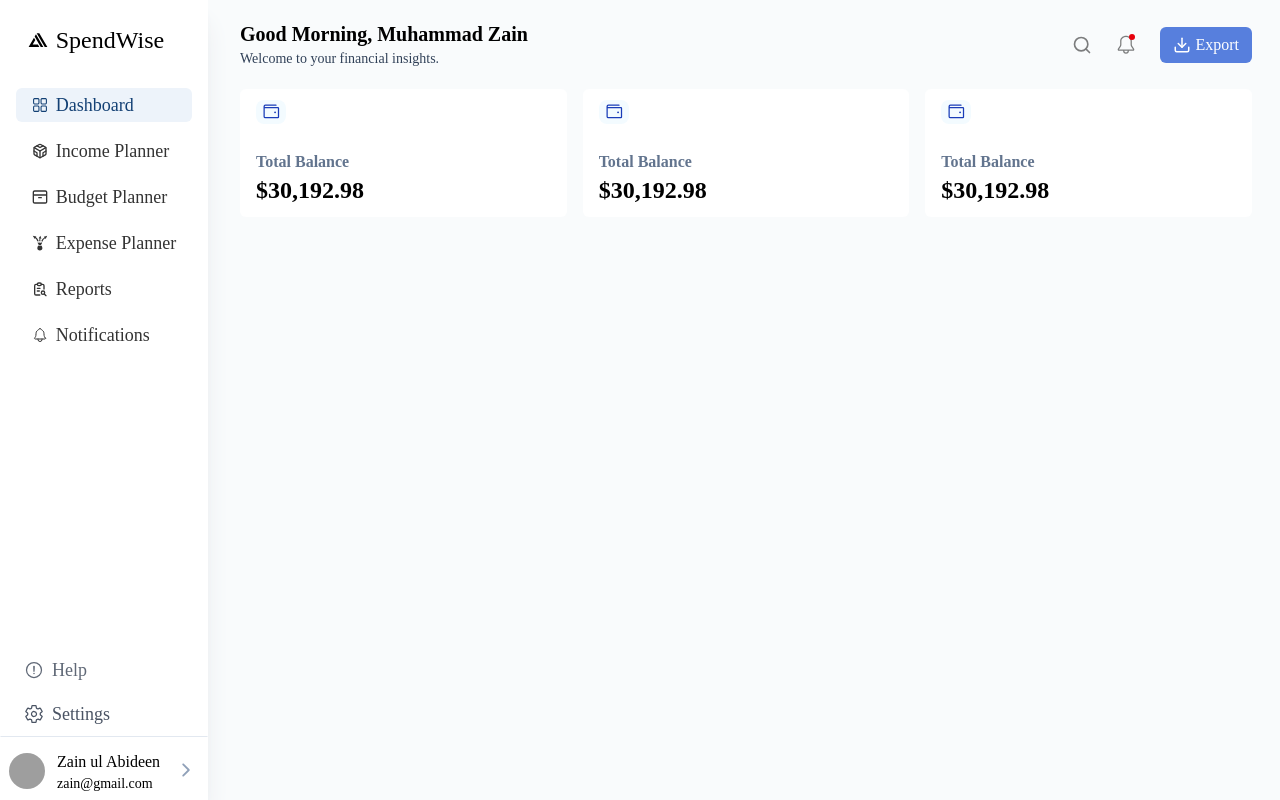
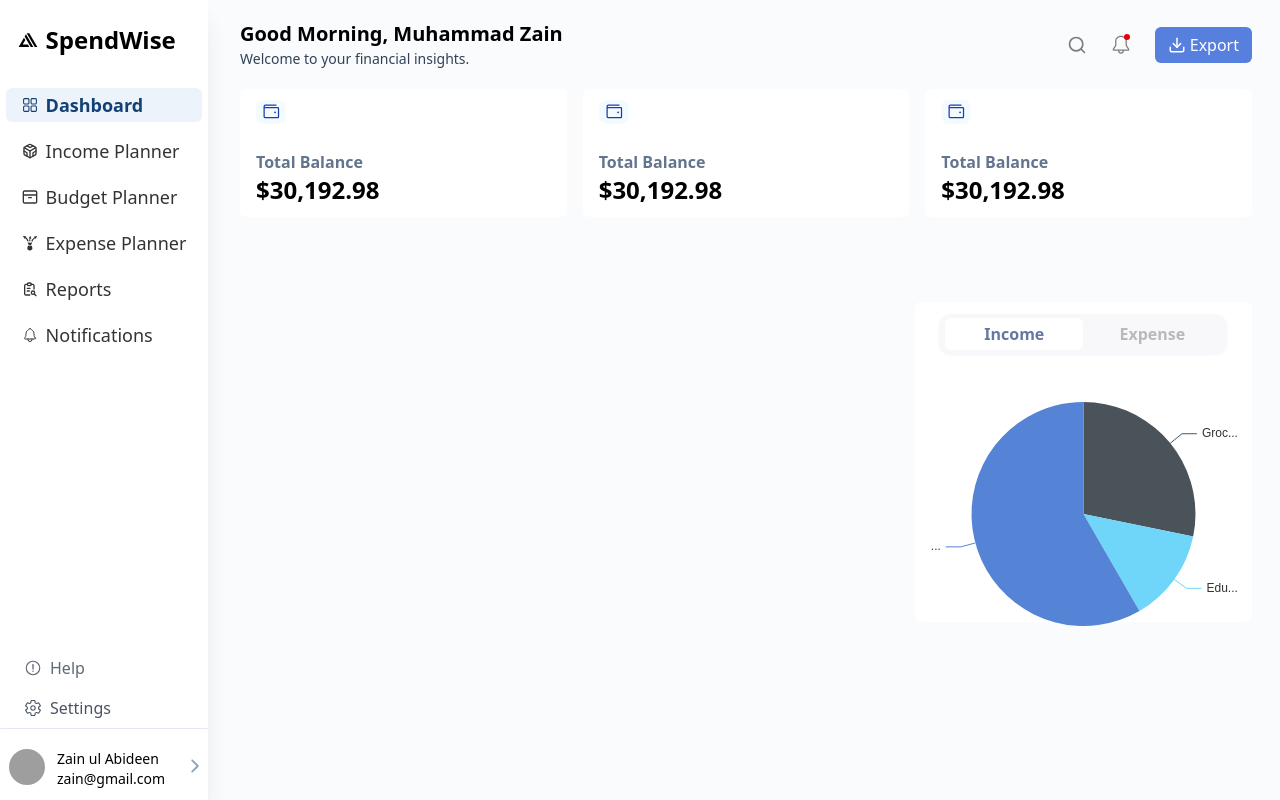
Before and after one commit to zainkhokhar1/SpendWise-WebApp-Latest, a React (Vite) app: page / in a window 1280 px wide. Built offline with nearby package versions, Linux system fonts and the light colour scheme; grey boxes are pictures that could not be loaded.

Commit message:
added some charts and maked the pie chart section

```diff
--- a/package.json
+++ b/package.json
@@ -11,8 +11,10 @@
   },
   "dependencies": {
     "@tailwindcss/vite": "^4.0.3",
+    "echarts": "^5.6.0",
     "react": "^19.0.0",
     "react-dom": "^19.0.0",
+    "react-echarts": "^0.1.1",
     "react-icons": "^5.4.0",
     "tailwindcss": "^4.0.3"
   },
--- a/src/components/Card.jsx
+++ b/src/components/Card.jsx
@@ -20,6 +20,7 @@ const Card = () => {
                         $30,192.98
                     </span>
                 </span>
+
             </div>
 
             {/* graph showing section  */}
--- a/src/components/Navbar.jsx
+++ b/src/components/Navbar.jsx
@@ -9,7 +9,7 @@ const Navbar = () => {
         <div className='min-w-full flex items-center justify-between py-5'>
 
             <div className='flex flex-col gap-[1px]'>
-                <span className='font-black md:text-xl max-[350px]:text-sm'>
+                <span className='font-semibold md:text-xl max-[350px]:text-sm'>
                     Good Morning, Muhammad Zain
                 </span>
                 <span className='md:text-sm text-xs text-slate-700 hover:text-slate-800 duration-100'>
--- a/src/components/NavigateButton.jsx
+++ b/src/components/NavigateButton.jsx
@@ -4,7 +4,7 @@ import React, { useState } from 'react'
 const NavigateButton = ({ Icon, selected, title, setSelected, index }) => {
 
     return (
-        <button onClick={() => { setSelected(index) }} className={`flex gap-2  ${selected === index ? "bg-[#EDF3FA] font-medium text-[#134074]" : "bg-transparent font-medium opacity-80 hover:opacity-100"} items-center outline-none focus:outline-none w-full hover:bg-slate-200 duration-200 cursor-pointer px-4 py-[3px] rounded-md`}>
+        <button onClick={() => { setSelected(index) }} className={`flex gap-2  ${selected === index ? "bg-[#EDF3FA] font-semibold text-[#134074]" : "bg-transparent opacity-80 hover:opacity-100"} items-center outline-none focus:outline-none w-full hover:bg-slate-200 duration-200 cursor-pointer px-4 py-[3px] rounded-md`}>
             {
                 Icon
             }
--- /dev/null
+++ b/src/components/PieComponentButton.jsx
@@ -0,0 +1,24 @@
+import React, { useState } from 'react'
+
+const PieComponentButton = () => {
+    const [isFir, setIsFir] = useState(false);
+
+    return (
+        // #FFFFFD
+        // #F5F9FA
+        // for the text i can use this if it's not selected #B6BABB
+        // for the text if it's selected #6478A3
+        <div className={`flex items-center w-72 mt-3 mx-auto h-10 rounded-xl bg-[#f8f8fb] overflow-hidden shadow shadow-slate-100`}>
+
+            <div onClick={() => { setIsFir(false) }} className={`w-1/2 rounded-md text-center cursor-pointer ${isFir ? "bg-transparent text-[#B6BABB]" : "bg-white py-[4px]"} ml-[6px] text-[#6478A3] font-semibold`}>
+                Income
+            </div>
+
+            <div className={`w-1/2 rounded-md text-center cursor-pointer ${isFir ? "bg-white py-[4px] text-[#6478A3]" : "bg-transparent text-[#B6BABB]"} mr-[6px] font-semibold`} onClick={() => { setIsFir(true) }}>
+                Expense
+            </div>
+        </div>
+    )
+}
+
+export default PieComponentButton;
--- a/src/components/Siderbar.jsx
+++ b/src/components/Siderbar.jsx
@@ -44,13 +44,13 @@ const Siderbar = () => {
     ]
 
     return (
-        <div className='shadow-xl shadow-gray-200 h-screen min-md:flex md:relative flex-col pt-6 min-w-52 items-center justify-between fixed left-0 top-0 -translate-x-full z-[999] md:translate-x-0 '>
+        <div className='shadow-xl shadow-gray-200 h-screen min-md:flex md:fixed flex-col pt-6 min-w-52 max-w-52 overflow-hidden items-center justify-between fixed left-0 top-0 -translate-x-full z-[999] md:translate-x-0 '>
 
             <div>
                 {/* for title and logo */}
                 <div className='flex items-center gap-2 pl-3 cursor-pointer'>
                     <IoLogoAmplify className='text-xl' />
-                    <span className='text-2xl'>
+                    <span className='text-2xl font-semibold '>
                         SpendWise
                     </span>
                 </div>
@@ -68,8 +68,8 @@ const Siderbar = () => {
 
                 <div className='hover:bg-gray-100 shadow-purple-50 hover:shadow w-full opacity-70 hover:opacity-100 duration-200'>
                     <button className='flex items-center w-full pl-6 py-2 gap-2 text-slate-800 hover:text-slate-950 cursor-pointer'>
-                        <IoAlertCircleOutline className='text-xl' />
-                        <span className='text-lg'>
+                        <IoAlertCircleOutline className='text-lg' />
+                        <span className='text-md'>
                             Help
                         </span>
                     </button>
@@ -77,8 +77,8 @@ const Siderbar = () => {
 
                 <div className='hover:bg-gray-100 shadow-purple-50 hover:shadow w-full opacity-80 hover:opacity-100'>
                     <button className='flex items-center gap-2 pl-6 py-2 text-slate-800 duration-200 hover:text-slate-950 cursor-pointer '>
-                        <IoSettingsOutline className='text-xl' />
-                        <span className='text-lg'>
+                        <IoSettingsOutline className='text-lg' />
+                        <span className='text-md'>
                             Settings
                         </span>
                     </button>
@@ -90,10 +90,10 @@ const Siderbar = () => {
                         <img class="inline-block size-9 rounded-full ring-2 ring-white" src="https://img.freepik.com/premium-photo/3d-avatar-boy-character_914455-603.jpg" alt="" />
                     </div>
                     <div className='flex items-start flex-col pl-2 pt-1'>
-                        <span className='text-[16px] font-medium'>
+                        <span className='text-[14px] line-clamp-1 w-28'>
                             Zain ul Abideen
                         </span>
-                        <span className='text-sm'>
+                        <span className='text-sm w-28 line-clamp-1'>
                             zain@gmail.com
                         </span>
                     </div>
--- /dev/null
+++ b/src/components/charts/FinancialChart.jsx
@@ -0,0 +1,52 @@
+// import React, { useEffect, useRef } from "react";
+// import * as echarts from "echarts";
+
+// const FinancialChart = () => {
+//   const chartRef = useRef(null);
+
+//   useEffect(() => {
+//     const chart = echarts.init(chartRef.current);
+//     // console.log(chartRef.current)
+
+//     const option = {
+//       grid: { left: "3%", right: "4%", bottom: "3%", containLabel: true },
+//       tooltip: { trigger: "axis" },
+//       xAxis: {
+//         type: "category",
+//         data: ["Jan", "Feb", "Mar", "Apr", "May", "Jun", "Jul", "Aug", "Sep", "Oct", "Nov", "Dec"],
+//         axisLine: { show: false }, // Hide x-axis line
+//         axisTick: { show: false }, // Hide ticks
+//       },
+//       yAxis: {
+//         type: "value",
+//         axisLine: { show: false }, // Hide y-axis line
+//         splitLine: { show: true, lineStyle: { color: "#E5E7EB" } }, // Light grid lines
+//       },
+//       series: [
+//         {
+//           name: "Previous Month",
+//           type: "bar",
+//           data: [15, 18, 22, 20, 28, 35, 32, 30, 33, 40, 45, 48],
+//           barWidth: 15,
+//           color: "#93C5FD", // Light blue bars
+//           itemStyle: { borderRadius: [4, 4, 0, 0] },
+//         },
+//         {
+//           name: "Current Month",
+//           type: "bar",
+//           data: [18, 22, 20, 28, 35, 32, 30, 33, 40, 45, 48, 50],
+//           barWidth: 15,
+//           color: "#3B82F6", // Dark blue bars
+//           itemStyle: { borderRadius: [4, 4, 0, 0] },
+//         },
+//       ],
+//     };
+
+//     chart.setOption(option);
+//     // return () => chart.dispose();
+//   }, []);
+
+//   return <div ref={chartRef} className="w-full h-full"></div>;
+// };
+
+// export default FinancialChart;
--- /dev/null
+++ b/src/components/charts/PieChart.jsx
@@ -0,0 +1,78 @@
+
+import React, { useRef } from 'react';
+import * as echarts from 'echarts';
+import { useEffect } from 'react';
+
+
+const PieChart = () => {
+    const chartReference = useRef(null);
+
+    // Pie chart options here
+    useEffect(() => {
+        const chart = echarts.init(chartReference.current);
+
+        const option = {
+            title: {
+                text: '',
+                subtext: '',
+                left: 'center'
+            },
+            tooltip: {
+                trigger: 'item',
+                formatter: '{a} <br/>{b} : {c} ({d}%)'
+            },
+            legend: {
+                bottom: 50,
+                show: false,
+                left: 'center',
+                data: ['CityA', 'CityB', 'CityD', 'CityC', 'CityE']
+            },
+            series: [
+                {
+                    type: 'pie',
+                    radius: '70%',
+                    center: ['50%', '50%'],
+                    selectedMode: 'single',
+                    data: [
+                        {
+                            value: 210,
+                            name: 'Groceries',
+                            itemStyle: {
+                                color: '#4B535A'
+                            }
+                        },
+                        {
+                            value: 100,
+                            name: 'Education 25%',
+                            itemStyle: {
+                                color: '#6FD6FA'
+                            }
+                        },
+                        {
+                            value: 434,
+                            name: 'Housing',
+                            itemStyle: {
+                                color: '#5583D6'
+                            }
+                        }
+                    ],
+                    emphasis: {
+                        itemStyle: {
+                            shadowBlur: 10,
+                            shadowOffsetX: 0,
+                            shadowColor: 'rgba(0, 0, 0, 0.5)'
+                        }
+                    }
+                }
+            ]
+        };
+
+        chart.setOption(option);
+
+        return () => chart.dispose();
+    }, [])
+
+    return <div ref={chartReference} className="w-full h-full"></div>;
+}
+
+export default PieChart;
--- a/src/index.css
+++ b/src/index.css
@@ -1,7 +1,13 @@
+@import url("https://fonts.googleapis.com/css2?family=Roboto&display=swap");
+@theme {
+  --font-display: "Oswald", "sans-serif";
+}
 @import "tailwindcss";
+/*
+@import url('https://fonts.googleapis.com/css2?family=DM+Sans:ital,opsz,wght@0,9..40,100..1000;1,9..40,100..1000&family=Inter:ital,opsz,wght@0,14..32,100..900;1,14..32,100..900&family=Open+Sans:ital,wght@0,300..800;1,300..800&family=Poppins:ital,wght@0,100;0,200;0,300;0,400;0,500;0,600;0,700;0,800;0,900;1,100;1,200;1,300;1,400;1,500;1,600;1,700;1,800;1,900&display=swap'); */
 
-@import url('https://fonts.googleapis.com/css2?family=DM+Sans:ital,opsz,wght@0,9..40,100..1000;1,9..40,100..1000&family=Inter:ital,opsz,wght@0,14..32,100..900;1,14..32,100..900&family=Open+Sans:ital,wght@0,300..800;1,300..800&display=swap');
 
+/*
 *,body{
-  font-family: "DM Sans", serif;
-}
+  font-family: "Inter", serif;
+} */
--- a/src/screens/Dashboard.jsx
+++ b/src/screens/Dashboard.jsx
@@ -2,29 +2,33 @@
 import React from 'react'
 import Navbar from '../components/Navbar';
 import Card from '../components/Card';
+// import FinancialChart from '../components/charts/FinancialChart';
+import PieChart from '../components/charts/PieChart';
+import PieComponentButton from '../components/PieComponentButton';
 
 const Dashboard = () => {
   return (
-    <div className='w-full bg-[#F9FBFC] pl-8 pr-7 max-lg:pl-2 max-lg:pr-2 max-[350px]:pl-1 max-[350px]:pr-1'>
+    <div className='w-full bg-[#F9FBFC] pl-8 md:ml-52 pr-7 max-lg:pl-2 max-lg:pr-2 max-[350px]:pl-1 max-[350px]:pr-1'>
       <Navbar />
 
       <div className='grid grid-cols-6 h-screen w-full'>
 
         {/* cards section */}
-        <section className='col-span-6 grid grid-cols-6 gap-4 h-fit'>
+        <section className='col-span-6 grid grid-cols-6 gap-4 lg:h-20'>
           <Card />
           <Card />
           <Card />
         </section>
 
         {/* financial insights section (bar chart) */}
-        <section className='col-span-4'>
-
+        <section className='col-span-4 overflow-hidden '>
+          {/* <FinancialChart /> */}
         </section>
 
         {/* pie chart for income and expense percentage */}
-        <section className='col-span-2'>
-
+        <section className='col-span-2 h-80 w-full rounded-md bg-white'>
+          <PieComponentButton />
+          <PieChart />
         </section>
 
         {/* recent transactions */}
```
Also changed, not shown: 1 other file (tests, documents, lock files or other folders).
